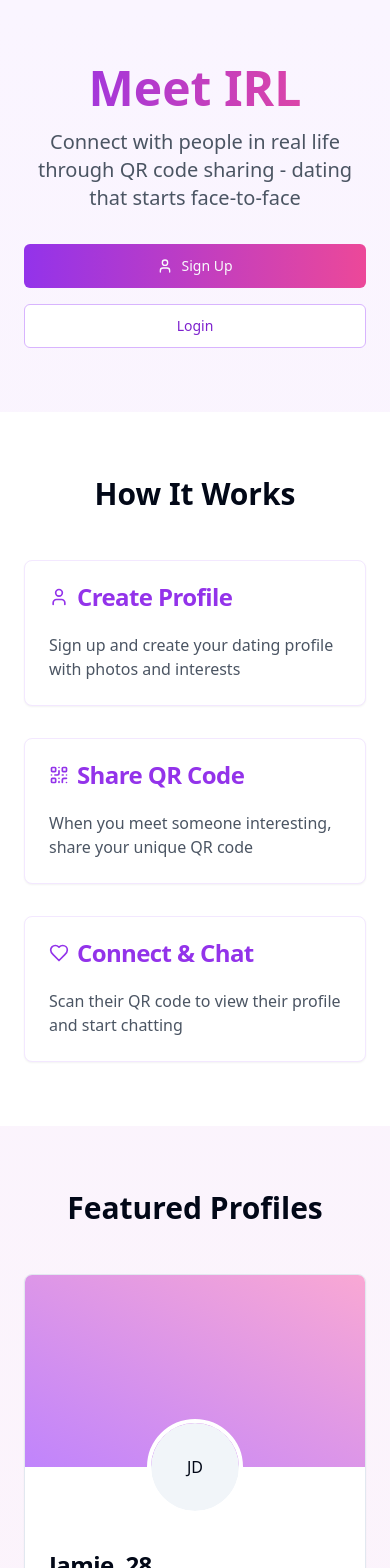
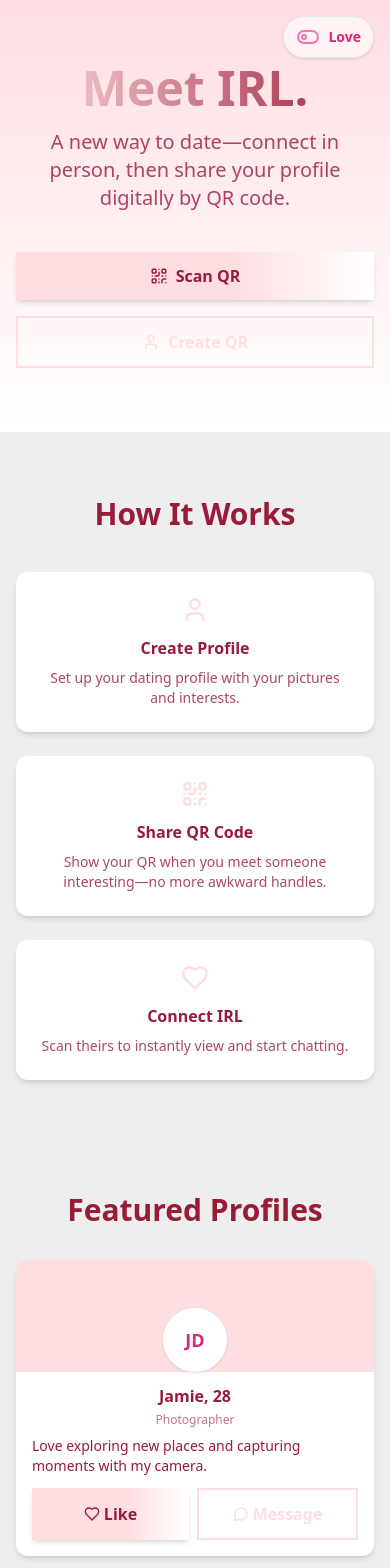
Before and after one commit to SUSHANTSUSHANT-cyber/ZYNCUP, a React (Vite) app: page / in a window 390 px wide. Shown: the top 1568 px of the page. Built offline with nearby package versions, Linux system fonts and the light colour scheme.

Commit message:
feat: Implement mobile-friendly QR code features
Refactor the signup and login flows to use QR code scanning and generation. Add a theme toggle in the top right corner to switch between light pink/off-white and black/neon red themes.

```diff
--- a/src/App.tsx
+++ b/src/App.tsx
@@ -1,5 +1,5 @@
 
-import React from "react";
+import React, { useState, useEffect } from "react";
 import { Toaster } from "@/components/ui/toaster";
 import { Toaster as Sonner } from "@/components/ui/sonner";
 import { TooltipProvider } from "@/components/ui/tooltip";
@@ -9,15 +9,39 @@ import Index from "./pages/Index";
 import NotFound from "./pages/NotFound";
 import Profile from "./pages/Profile";
 import Scanner from "./pages/Scanner";
+import ThemeToggle from "@/components/ThemeToggle";
 
 // Create a client
 const queryClient = new QueryClient();
 
 const App = () => {
+  // Theme state: 'love' = off white & pink, 'night' = black & neon red
+  const [theme, setTheme] = useState<"love" | "night">(() => {
+    if (typeof window !== "undefined") {
+      return (localStorage.getItem("theme") as "love" | "night") || "love";
+    }
+    return "love";
+  });
+
+  useEffect(() => {
+    if (theme === "night") {
+      document.documentElement.classList.add("nightmode");
+      document.documentElement.classList.remove("lovemode");
+    } else {
+      document.documentElement.classList.add("lovemode");
+      document.documentElement.classList.remove("nightmode");
+    }
+    localStorage.setItem("theme", theme);
+  }, [theme]);
+
   return (
     <React.StrictMode>
       <QueryClientProvider client={queryClient}>
         <TooltipProvider>
+          <div className="relative">
+            <div className="absolute top-4 right-4 z-50">
+              <ThemeToggle theme={theme} setTheme={setTheme} />
+            </div>
             <Toaster />
             <Sonner />
             <BrowserRouter>
@@ -29,6 +53,7 @@ const App = () => {
                 <Route path="*" element={<NotFound />} />
               </Routes>
             </BrowserRouter>
+          </div>
         </TooltipProvider>
       </QueryClientProvider>
     </React.StrictMode>
--- /dev/null
+++ b/src/components/ThemeToggle.tsx
@@ -0,0 +1,35 @@
+
+import React from "react";
+import { ToggleLeft, ToggleRight } from "lucide-react";
+
+type ThemeType = "love" | "night";
+
+interface Props {
+  theme: ThemeType;
+  setTheme: (theme: ThemeType) => void;
+}
+
+const ThemeToggle: React.FC<Props> = ({ theme, setTheme }) => {
+  return (
+    <button
+      className="flex items-center gap-2 px-3 py-2 rounded-full border bg-white/60 dark:bg-black/60 shadow hover:scale-105 transition-transform"
+      title="Toggle theme"
+      aria-label="Toggle theme"
+      onClick={() => setTheme(theme === "love" ? "night" : "love")}
+    >
+      {theme === "love" ? (
+        <>
+          <ToggleLeft className="text-pink-400" />
+          <span className="text-sm font-semibold text-pink-600">Love</span>
+        </>
+      ) : (
+        <>
+          <ToggleRight className="text-red-500" />
+          <span className="text-sm font-semibold text-red-500">Night</span>
+        </>
+      )}
+    </button>
+  );
+};
+
+export default ThemeToggle;
--- a/src/index.css
+++ b/src/index.css
@@ -1,101 +1,85 @@
+
 @tailwind base;
 @tailwind components;
 @tailwind utilities;
 
 @layer base {
   :root {
-    --background: 0 0% 100%;
-    --foreground: 222.2 84% 4.9%;
-
-    --card: 0 0% 100%;
-    --card-foreground: 222.2 84% 4.9%;
-
-    --popover: 0 0% 100%;
-    --popover-foreground: 222.2 84% 4.9%;
-
-    --primary: 222.2 47.4% 11.2%;
-    --primary-foreground: 210 40% 98%;
-
-    --secondary: 210 40% 96.1%;
-    --secondary-foreground: 222.2 47.4% 11.2%;
-
-    --muted: 210 40% 96.1%;
-    --muted-foreground: 215.4 16.3% 46.9%;
-
-    --accent: 210 40% 96.1%;
-    --accent-foreground: 222.2 47.4% 11.2%;
-
-    --destructive: 0 84.2% 60.2%;
-    --destructive-foreground: 210 40% 98%;
-
-    --border: 214.3 31.8% 91.4%;
-    --input: 214.3 31.8% 91.4%;
-    --ring: 222.2 84% 4.9%;
-
-    --radius: 0.5rem;
-
-    --sidebar-background: 0 0% 98%;
-
-    --sidebar-foreground: 240 5.3% 26.1%;
-
-    --sidebar-primary: 240 5.9% 10%;
-
-    --sidebar-primary-foreground: 0 0% 98%;
-
-    --sidebar-accent: 240 4.8% 95.9%;
-
-    --sidebar-accent-foreground: 240 5.9% 10%;
-
-    --sidebar-border: 220 13% 91%;
-
-    --sidebar-ring: 217.2 91.2% 59.8%;
+    /* Default (love) theme */
+    --main-bg: #eee;
+    --main-accent: #FFDEE2;
+    --main-fg: #991b38;
+    --button-bg: linear-gradient(90deg, #FFDEE2 60%, #fff 100%);
+    --button-fg: #991b38;
+    --hero-bg: linear-gradient(180deg, #FFDEE2 0%, #fff 100%);
+    --card-bg: #fff;
+    --card-fg: #991b38;
+  }
+  .nightmode {
+    --main-bg: #000000e6;
+    --main-accent: #ea384c;
+    --main-fg: #fff;
+    --button-bg: linear-gradient(90deg, #ea384c 70%, #323232 100%);
+    --button-fg: #fff;
+    --hero-bg: linear-gradient(180deg, #141416 0%, #ea384c 100%);
+    --card-bg: #191919;
+    --card-fg: #fff;
+  }
+  .lovemode {
+    /* Same as :root -- this class is used for explicit theme switching */
+    --main-bg: #eee;
+    --main-accent: #FFDEE2;
+    --main-fg: #991b38;
+    --button-bg: linear-gradient(90deg, #FFDEE2 60%, #fff 100%);
+    --button-fg: #991b38;
+    --hero-bg: linear-gradient(180deg, #FFDEE2 0%, #fff 100%);
+    --card-bg: #fff;
+    --card-fg: #991b38;
   }
 
-  .dark {
-    --background: 222.2 84% 4.9%;
-    --foreground: 210 40% 98%;
-
-    --card: 222.2 84% 4.9%;
-    --card-foreground: 210 40% 98%;
-
-    --popover: 222.2 84% 4.9%;
-    --popover-foreground: 210 40% 98%;
-
-    --primary: 210 40% 98%;
-    --primary-foreground: 222.2 47.4% 11.2%;
-
-    --secondary: 217.2 32.6% 17.5%;
-    --secondary-foreground: 210 40% 98%;
-
-    --muted: 217.2 32.6% 17.5%;
-    --muted-foreground: 215 20.2% 65.1%;
-
-    --accent: 217.2 32.6% 17.5%;
-    --accent-foreground: 210 40% 98%;
-
-    --destructive: 0 62.8% 30.6%;
-    --destructive-foreground: 210 40% 98%;
-
-    --border: 217.2 32.6% 17.5%;
-    --input: 217.2 32.6% 17.5%;
-    --ring: 212.7 26.8% 83.9%;
-    --sidebar-background: 240 5.9% 10%;
-    --sidebar-foreground: 240 4.8% 95.9%;
-    --sidebar-primary: 224.3 76.3% 48%;
-    --sidebar-primary-foreground: 0 0% 100%;
-    --sidebar-accent: 240 3.7% 15.9%;
-    --sidebar-accent-foreground: 240 4.8% 95.9%;
-    --sidebar-border: 240 3.7% 15.9%;
-    --sidebar-ring: 217.2 91.2% 59.8%;
+  body {
+    @apply bg-[var(--main-bg)] text-[var(--main-fg)];
+    transition: background 0.4s;
   }
 }
 
-@layer base {
-  * {
-    @apply border-border;
-  }
+/* Card, button, section backgrounds using theme vars */
+.theme-card {
+  @apply rounded-xl shadow-md overflow-hidden;
+  background: var(--card-bg);
+  color: var(--card-fg);
+}
 
-  body {
-    @apply bg-background text-foreground;
+.theme-hero {
+  background: var(--hero-bg);
+}
+
+.theme-btn {
+  background: var(--button-bg);
+  color: var(--button-fg);
+  font-weight: 600;
+  @apply rounded-lg px-6 py-3 shadow-md transition-all;
+  border: none;
+}
+
+.theme-btn-outline {
+  background: transparent;
+  border: 2px solid var(--main-accent);
+  color: var(--main-accent);
+  font-weight: 600;
+  @apply rounded-lg px-6 py-3 transition-all;
+}
+
+.theme-btn:active, .theme-btn:hover {
+  filter: brightness(0.97);
+  box-shadow: 0 2px 14px 0 var(--main-accent);
+}
+
+@media (max-width: 640px) {
+  .theme-btn, .theme-btn-outline {
+    @apply w-full;
+    padding-left: 0.75rem;
+    padding-right: 0.75rem;
+    font-size: 1rem;
   }
 }
--- a/src/pages/Index.tsx
+++ b/src/pages/Index.tsx
@@ -1,7 +1,4 @@
 
-import { Avatar, AvatarFallback, AvatarImage } from "@/components/ui/avatar";
-import { Button } from "@/components/ui/button";
-import { Card, CardContent, CardDescription, CardFooter, CardHeader, CardTitle } from "@/components/ui/card";
 import { Link } from "react-router-dom";
 import { QrCode, Heart, MessageCircle, User } from "lucide-react";
 import { useToast } from "@/hooks/use-toast";
@@ -10,150 +7,127 @@ const Index = () => {
   const { toast } = useToast();
 
   return (
-    <div className="min-h-screen bg-gradient-to-b from-purple-50 to-pink-50">
+    <div className="min-h-screen" style={{ background: "var(--main-bg)" }}>
       {/* Hero Section */}
-      <header className="py-16 px-6 text-center">
-        <h1 className="text-5xl font-bold mb-4 bg-clip-text text-transparent bg-gradient-to-r from-purple-600 to-pink-500">
-          Meet IRL
+      <header className="theme-hero py-16 px-4 text-center bg-[var(--hero-bg)]">
+        <h1 className="text-5xl font-bold mb-4 bg-clip-text text-transparent" style={{ backgroundImage: "linear-gradient(90deg,var(--main-accent),var(--main-fg))" }}>
+          Meet IRL.
         </h1>
-        <p className="text-xl text-gray-600 mb-8 max-w-md mx-auto">
-          Connect with people in real life through QR code sharing - dating that starts face-to-face
+        <p className="text-xl mb-10 max-w-md mx-auto text-[var(--main-fg)] opacity-80">
+          A new way to date—connect in person, then share your profile digitally by QR code.
         </p>
         <div className="flex flex-col sm:flex-row gap-4 justify-center">
-          <Button size="lg" className="bg-gradient-to-r from-purple-600 to-pink-500 hover:from-purple-700 hover:to-pink-600">
-            <Link to="/signup" className="flex items-center gap-2">
-              <User size={18} /> Sign Up
+          <Link to="/scanner" className="sm:w-auto w-full">
+            <button className="theme-btn w-full flex items-center justify-center gap-2">
+              <QrCode size={18} /> Scan QR
+            </button>
           </Link>
-          </Button>
-          <Button size="lg" variant="outline" className="border-purple-300 text-purple-700">
-            <Link to="/login" className="flex items-center gap-2">
-              Login
+          <Link to="/profile/1" className="sm:w-auto w-full">
+            <button className="theme-btn-outline w-full flex items-center justify-center gap-2">
+              <User size={18} /> Create QR
+            </button>
           </Link>
-          </Button>
         </div>
       </header>
 
       {/* How it Works Section */}
-      <section className="py-16 px-6 bg-white">
-        <div className="max-w-6xl mx-auto">
-          <h2 className="text-3xl font-bold text-center mb-12">How It Works</h2>
-          <div className="grid md:grid-cols-3 gap-8">
-            <Card className="border-purple-100">
-              <CardHeader>
-                <CardTitle className="text-purple-600 flex items-center gap-2">
-                  <User className="h-5 w-5" /> Create Profile
-                </CardTitle>
-              </CardHeader>
-              <CardContent>
-                <p className="text-gray-600">Sign up and create your dating profile with photos and interests</p>
-              </CardContent>
-            </Card>
-
-            <Card className="border-purple-100">
-              <CardHeader>
-                <CardTitle className="text-purple-600 flex items-center gap-2">
-                  <QrCode className="h-5 w-5" /> Share QR Code
-                </CardTitle>
-              </CardHeader>
-              <CardContent>
-                <p className="text-gray-600">When you meet someone interesting, share your unique QR code</p>
-              </CardContent>
-            </Card>
-
-            <Card className="border-purple-100">
-              <CardHeader>
-                <CardTitle className="text-purple-600 flex items-center gap-2">
-                  <Heart className="h-5 w-5" /> Connect & Chat
-                </CardTitle>
-              </CardHeader>
-              <CardContent>
-                <p className="text-gray-600">Scan their QR code to view their profile and start chatting</p>
-              </CardContent>
-            </Card>
+      <section className="py-16 px-4 bg-[var(--main-bg)]">
+        <div className="max-w-2xl mx-auto">
+          <h2 className="text-3xl font-bold text-center mb-10">How It Works</h2>
+          <div className="grid grid-cols-1 gap-6 sm:grid-cols-3">
+            <div className="theme-card p-6 text-center flex flex-col items-center">
+              <User className="h-7 w-7 mx-auto mb-3 text-[var(--main-accent)]" />
+              <div className="font-semibold">Create Profile</div>
+              <p className="text-[var(--main-fg)] opacity-80 text-sm mt-2">Set up your dating profile with your pictures and interests.</p>
+            </div>
+            <div className="theme-card p-6 text-center flex flex-col items-center">
+              <QrCode className="h-7 w-7 mx-auto mb-3 text-[var(--main-accent)]" />
+              <div className="font-semibold">Share QR Code</div>
+              <p className="text-[var(--main-fg)] opacity-80 text-sm mt-2">Show your QR when you meet someone interesting—no more awkward handles.</p>
+            </div>
+            <div className="theme-card p-6 text-center flex flex-col items-center">
+              <Heart className="h-7 w-7 mx-auto mb-3 text-[var(--main-accent)]" />
+              <div className="font-semibold">Connect IRL</div>
+              <p className="text-[var(--main-fg)] opacity-80 text-sm mt-2">Scan theirs to instantly view and start chatting.</p>
+            </div>
           </div>
         </div>
       </section>
 
       {/* Featured Profiles Preview */}
-      <section className="py-16 px-6">
-        <div className="max-w-6xl mx-auto">
-          <h2 className="text-3xl font-bold text-center mb-12">Featured Profiles</h2>
-          <div className="grid md:grid-cols-3 gap-6">
+      <section className="py-12 px-4">
+        <div className="max-w-2xl mx-auto">
+          <h2 className="text-3xl font-bold text-center mb-8">Featured Profiles</h2>
+          <div className="grid grid-cols-1 sm:grid-cols-3 gap-4">
             {[1, 2, 3].map((profile) => (
-              <Card key={profile} className="overflow-hidden hover:shadow-lg transition-shadow">
-                <div className="h-48 bg-gradient-to-tr from-purple-400 to-pink-300"></div>
-                <CardHeader className="relative">
-                  <Avatar className="absolute -top-12 left-1/2 transform -translate-x-1/2 h-24 w-24 border-4 border-white">
-                    <AvatarFallback>
+              <div className="theme-card overflow-hidden hover:shadow-lg transition-shadow" key={profile}>
+                <div style={{ height: '7rem', background: "var(--main-accent)" }}></div>
+                <div className="relative -mt-8 flex flex-col items-center">
+                  <div className="bg-white rounded-full border-4 border-white shadow -mt-8 mb-2 w-16 h-16 flex items-center justify-center text-lg font-bold text-pink-600">
                     {profile === 1 ? "JD" : profile === 2 ? "SM" : "AL"}
-                    </AvatarFallback>
-                  </Avatar>
-                  <div className="pt-14">
-                    <CardTitle>
-                      {profile === 1 ? "Jamie, 28" : profile === 2 ? "Sam, 25" : "Alex, 30"}
-                    </CardTitle>
-                    <CardDescription>
+                  </div>
+                  <div className="font-bold mt-1 mb-1">{profile === 1 ? "Jamie, 28" : profile === 2 ? "Sam, 25" : "Alex, 30"}</div>
+                  <div className="text-xs opacity-60 mb-2">
                     {profile === 1 ? "Photographer" : profile === 2 ? "Software Engineer" : "Yoga Instructor"}
-                    </CardDescription>
                   </div>
-                </CardHeader>
-                <CardContent className="text-gray-600">
-                  <p>
+                </div>
+                <div className="px-4 pb-4">
+                  <div className="text-sm mb-3">
                     {profile === 1
                       ? "Love exploring new places and capturing moments with my camera."
                       : profile === 2
                         ? "Coffee addict and hiking enthusiast. Let's talk tech or trails!"
                         : "Mindfulness advocate. Looking for someone to share adventures with."}
-                  </p>
-                </CardContent>
-                <CardFooter className="flex justify-between">
-                  <Button
-                    variant="secondary"
-                    className="text-purple-600"
+                  </div>
+                  <div className="flex justify-between gap-2">
+                    <button
+                      className="theme-btn flex-1 flex items-center justify-center gap-1"
                       onClick={() => toast({
                         title: "Demo Only",
                         description: "Sign up to connect with real users!",
                       })}
                     >
-                    <Heart className="h-4 w-4 mr-2" />
+                      <Heart className="h-4 w-4" />
                       Like
-                  </Button>
-                  <Button
-                    variant="outline"
-                    className="border-purple-300"
+                    </button>
+                    <button
+                      className="theme-btn-outline flex-1 flex items-center justify-center gap-1"
                       onClick={() => toast({
                         title: "Demo Only",
                         description: "Sign up to connect with real users!",
                       })}
                     >
-                    <MessageCircle className="h-4 w-4 mr-2" />
+                      <MessageCircle className="h-4 w-4" />
                       Message
-                  </Button>
-                </CardFooter>
-              </Card>
+                    </button>
+                  </div>
+                </div>
+              </div>
             ))}
           </div>
         </div>
       </section>
 
       {/* Call to Action */}
-      <section className="py-16 px-6 bg-gradient-to-r from-purple-600 to-pink-500 text-white text-center">
-        <h2 className="text-3xl font-bold mb-4">Ready to meet someone special?</h2>
-        <p className="mb-8 max-w-md mx-auto">Create your profile and start connecting in real life today!</p>
-        <Button size="lg" variant="secondary" className="bg-white text-purple-600 hover:bg-gray-100">
-          <Link to="/signup">Get Started</Link>
-        </Button>
+      <section className="py-10 px-4 bg-[var(--main-accent)] text-center" style={{ color: "var(--main-fg)" }}>
+        <h2 className="text-2xl font-bold mb-2">Ready to connect in real life?</h2>
+        <p className="mb-5">Share and scan QR codes for modern, meaningful dating.</p>
+        <Link to="/profile/1">
+          <button className="theme-btn" style={{ minWidth: "150px" }}>
+            <User className="inline-block mr-2" /> Create Your QR
+          </button>
+        </Link>
       </section>
 
       {/* Footer */}
-      <footer className="py-8 px-6 bg-gray-50">
-        <div className="max-w-6xl mx-auto text-center text-gray-500">
-          <p>© {new Date().getFullYear()} Meet IRL - Connect through QR codes</p>
-          <div className="mt-4 flex justify-center gap-4">
-            <Link to="/about" className="hover:text-purple-600">About</Link>
-            <Link to="/privacy" className="hover:text-purple-600">Privacy Policy</Link>
-            <Link to="/terms" className="hover:text-purple-600">Terms of Service</Link>
-            <Link to="/contact" className="hover:text-purple-600">Contact</Link>
+      <footer className="py-8 px-4 bg-[var(--main-bg)]">
+        <div className="max-w-2xl mx-auto text-center opacity-70 text-[var(--main-fg)]">
+          <p>© {new Date().getFullYear()} Meet IRL - Date safely, physically, digitally.</p>
+          <div className="mt-2 flex justify-center gap-4 text-sm">
+            <Link to="/about" className="hover:underline">About</Link>
+            <Link to="/privacy" className="hover:underline">Privacy Policy</Link>
+            <Link to="/terms" className="hover:underline">Terms</Link>
+            <Link to="/contact" className="hover:underline">Contact</Link>
           </div>
         </div>
       </footer>
```
Lines whose indentation alone changed are shown as unchanged.
